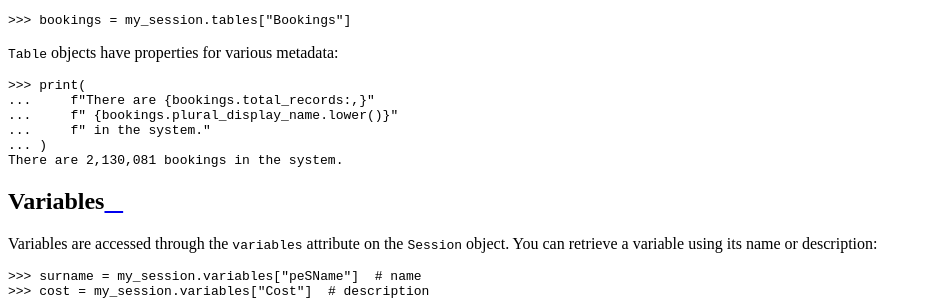
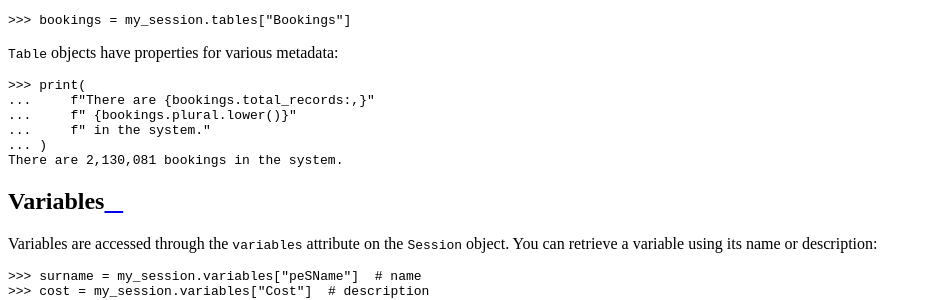
Before and after one commit to Apteco/py-apteco, a Sphinx documentation site: the page built from docs/source/getting_started.rst, in a window 1280 px wide and 900 px high, scrolled down 1069 px. Shown: the part 152-452 px from the top of the window, without its empty margins (0-932 px from the left). Built offline with Sphinx 7.4.7 and the Read the Docs theme 2.0.0, drawn with Linux system fonts in a browser that asks for light colours.

Commit message:
Update deprecated table attributes in documentation. [AB#4193] - remove extra console continuation prompt

```diff
--- a/docs/source/getting_started.rst
+++ b/docs/source/getting_started.rst
@@ -70,7 +70,7 @@ You can retrieve a table using its name:
 
     >>> print(
     ...     f"There are {bookings.total_records:,}"
-    ...     f" {bookings.plural_display_name.lower()}"
+    ...     f" {bookings.plural.lower()}"
     ...     f" in the system."
     ... )
     There are 2,130,081 bookings in the system.
--- a/docs/source/tutorials/tutorial_02.rst
+++ b/docs/source/tutorials/tutorial_02.rst
@@ -50,10 +50,9 @@ The :class:`Table` objects have various attributes for the table's metadata:
 
     >>> print(
     ...     f"There are {bookings.total_records:,}"
-    ...     f" {bookings.plural_display_name.lower()}"
+    ...     f" {bookings.plural.lower()}"
     ...     f" in the system."
     ... )
-    ...
     There are 2,130,081 bookings in the system.
 
 .. seealso::
```
